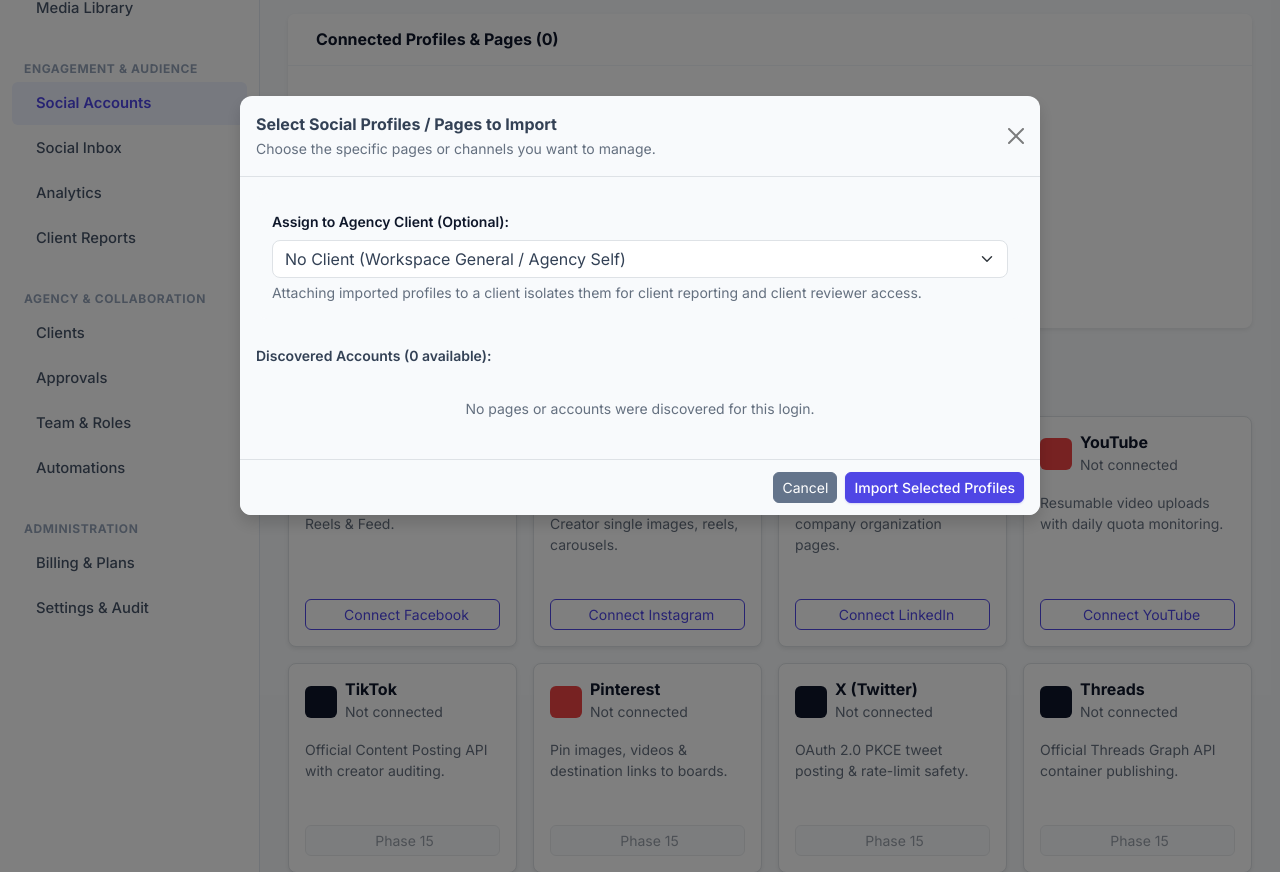
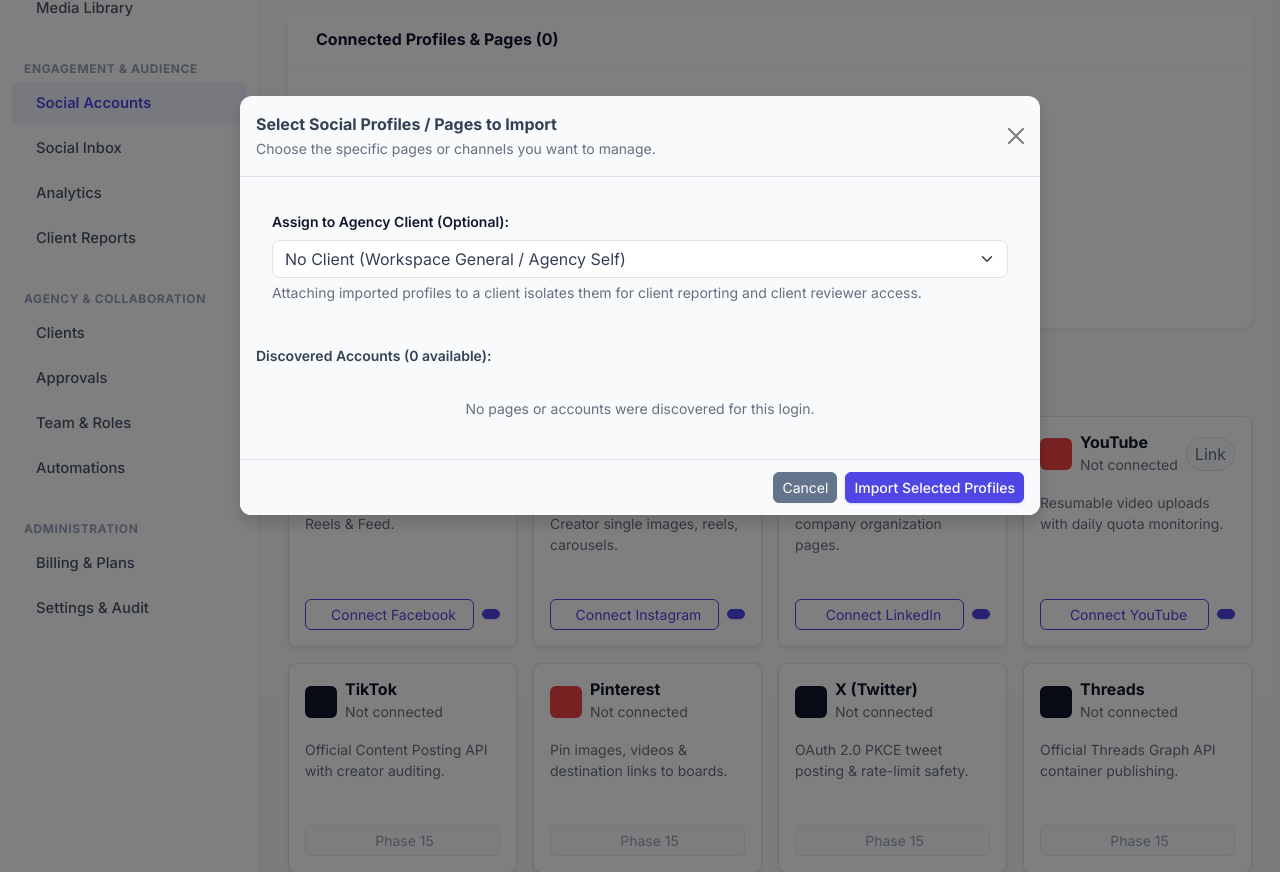
Before and after one commit to shadab7477/social, a Laravel app: page /social-accounts in a window 1280 px wide. Shown: the part 322-1194 px from the top of the page. Run offline with Laravel 12, Linux system fonts and the light colour scheme; a user stored in the database is signed in; data comes from the database, SQL or seed files in the repository; tables that the repository leaves empty hold one stand-in row (values such as "Sample post"); style sheets or scripts are compiled from the project's sources; some libraries are stand-ins or nearby versions.

Commit message:
feat: direct 1-click client connect URL on platform cards with instant OAuth redirect

```diff
--- a/resources/views/livewire/social-accounts/account-manager.blade.php
+++ b/resources/views/livewire/social-accounts/account-manager.blade.php
@@ -162,6 +162,16 @@
                                 @endif
                             </div>
                         </div>
+
+                        @if (in_array($platform->value, ['facebook', 'instagram', 'linkedin', 'youtube', 'google_business']))
+                            @php
+                                $currWs = app('current_workspace');
+                                $cardDirectUrl = $currWs ? route('client-connect.oauth', ['uuid' => $currWs->uuid, 'platform' => $platform->value]) : '';
+                            @endphp
+                            <button type="button" class="btn btn-xs btn-light border text-muted px-2 py-1 rounded-pill" onclick="navigator.clipboard.writeText('{{ $cardDirectUrl }}'); this.innerHTML='<i class=\'bi bi-check text-success\'></i> Copied!'; setTimeout(() => this.innerHTML='<i class=\'bi bi-link-45deg\'></i> Link', 2000);" title="Copy Direct Client URL (Instant redirect to {{ $platform->label() }})">
+                                <i class="bi bi-link-45deg"></i> Link
+                            </button>
+                        @endif
                     </div>
 
                     <p class="text-muted small mb-4" style="min-height: 38px;">
@@ -181,10 +191,49 @@
 
                     <div class="mt-auto">
                         @if (in_array($platform->value, ['facebook', 'instagram', 'linkedin', 'youtube', 'google_business']))
-                            <a href="{{ route('oauth.connect', ['platform' => $platform->value]) }}" class="btn btn-outline-primary btn-sm w-100 d-flex align-items-center justify-content-center gap-2">
-                                <i class="bi bi-plus-lg"></i>
-                                <span>Connect {{ $platform->label() }}</span>
-                            </a>
+                            @php
+                                $currWs = app('current_workspace');
+                                $cardDirectUrl = $currWs ? route('client-connect.oauth', ['uuid' => $currWs->uuid, 'platform' => $platform->value]) : '';
+                                $platformWaText = 'Hi! Please click this secure link to connect your official ' . $platform->label() . ' account for ' . ($currWs?->name ?? 'our agency') . ': ' . $cardDirectUrl;
+                            @endphp
+                            <div class="d-flex align-items-center gap-2">
+                                <a href="{{ route('oauth.connect', ['platform' => $platform->value]) }}" class="btn btn-outline-primary btn-sm flex-grow-1 d-flex align-items-center justify-content-center gap-2">
+                                    <i class="bi bi-plus-lg"></i>
+                                    <span>Connect {{ $platform->label() }}</span>
+                                </a>
+
+                                <!-- Client Direct Connect Share Dropdown -->
+                                <div class="dropdown">
+                                    <button type="button" class="btn btn-primary btn-sm px-2 d-flex align-items-center justify-content-center" data-bs-toggle="dropdown" aria-expanded="false" title="Copy / Share Client Direct URL (Instant Redirect to {{ $platform->label() }})">
+                                        <i class="bi bi-link-45deg fs-6"></i>
+                                    </button>
+                                    <ul class="dropdown-menu dropdown-menu-end shadow border-0 p-2" style="min-width: 250px;">
+                                        <li class="px-2 py-1">
+                                            <span class="small fw-bold text-dark d-block">Client Direct URL</span>
+                                            <span class="text-muted" style="font-size: 0.72rem;">Client taps this link and logs in directly with {{ $platform->label() }}.</span>
+                                        </li>
+                                        <li><hr class="dropdown-divider my-1"></li>
+                                        <li>
+                                            <button type="button" class="dropdown-item small d-flex align-items-center gap-2 py-2 rounded" onclick="navigator.clipboard.writeText('{{ $cardDirectUrl }}'); this.innerHTML='<i class=\'bi bi-check-lg text-success\'></i> <span>URL Copied!</span>'; setTimeout(() => this.innerHTML='<i class=\'bi bi-clipboard\'></i> <span>Copy Direct URL</span>', 2000);">
+                                                <i class="bi bi-clipboard"></i>
+                                                <span>Copy Direct URL</span>
+                                            </button>
+                                        </li>
+                                        <li>
+                                            <a class="dropdown-item small d-flex align-items-center gap-2 py-2 rounded text-success" href="https://api.whatsapp.com/send?text={{ urlencode($platformWaText) }}" target="_blank">
+                                                <i class="bi bi-whatsapp"></i>
+                                                <span>Share on WhatsApp</span>
+                                            </a>
+                                        </li>
+                                        <li>
+                                            <a class="dropdown-item small d-flex align-items-center gap-2 py-2 rounded text-muted" href="mailto:?subject={{ urlencode('Connect your ' . $platform->label() . ' account') }}&body={{ urlencode($platformWaText) }}">
+                                                <i class="bi bi-envelope"></i>
+                                                <span>Share via Email</span>
+                                            </a>
+                                        </li>
+                                    </ul>
+                                </div>
+                            </div>
                         @else
                             <button class="btn btn-light border btn-sm w-100 text-muted" disabled>
                                 <i class="bi bi-clock-history me-1"></i> Phase 15
```
Also changed, not shown: tests/Feature/ClientConnectFeatureTest.php (+10 -0 lines), 1 other file.
